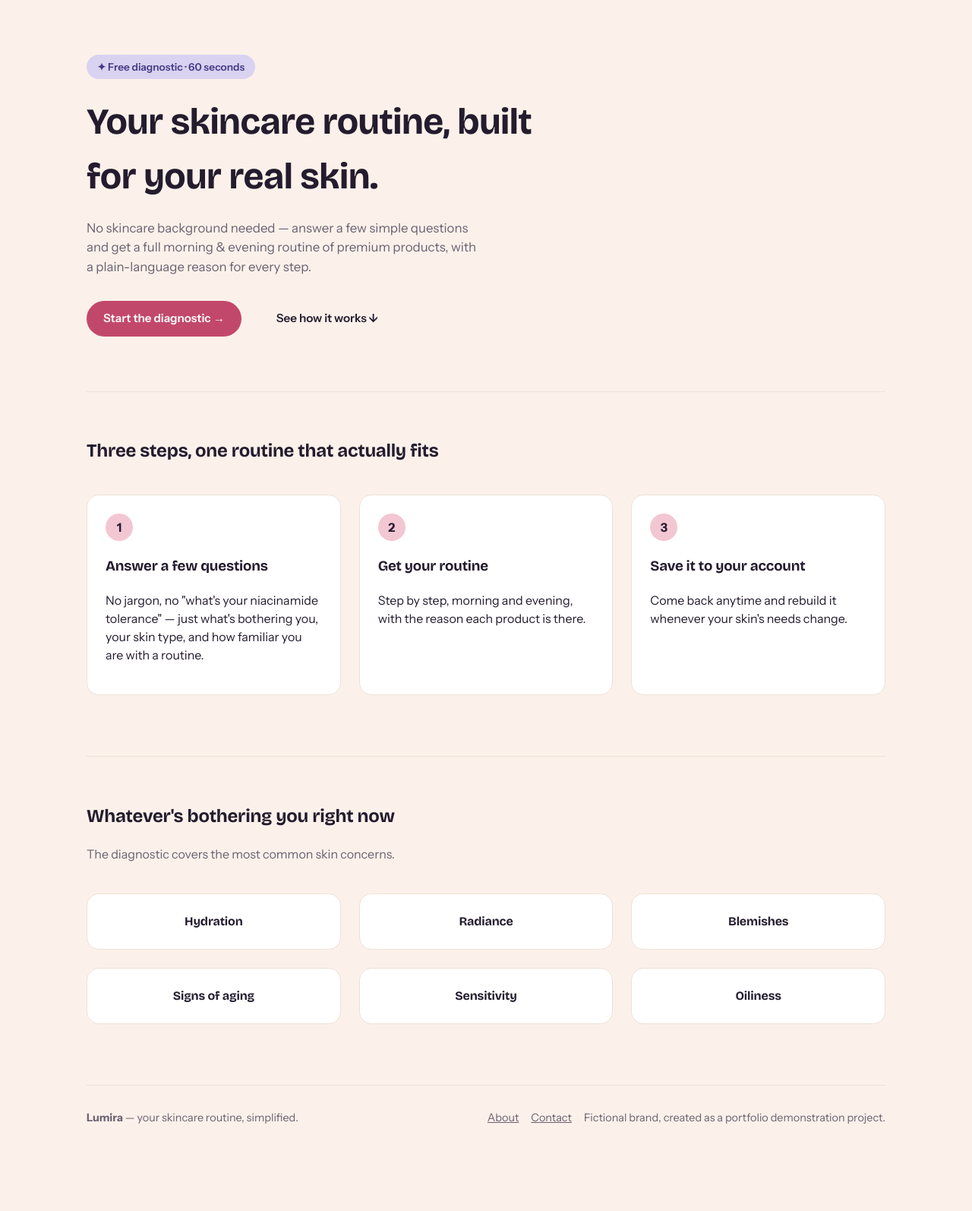
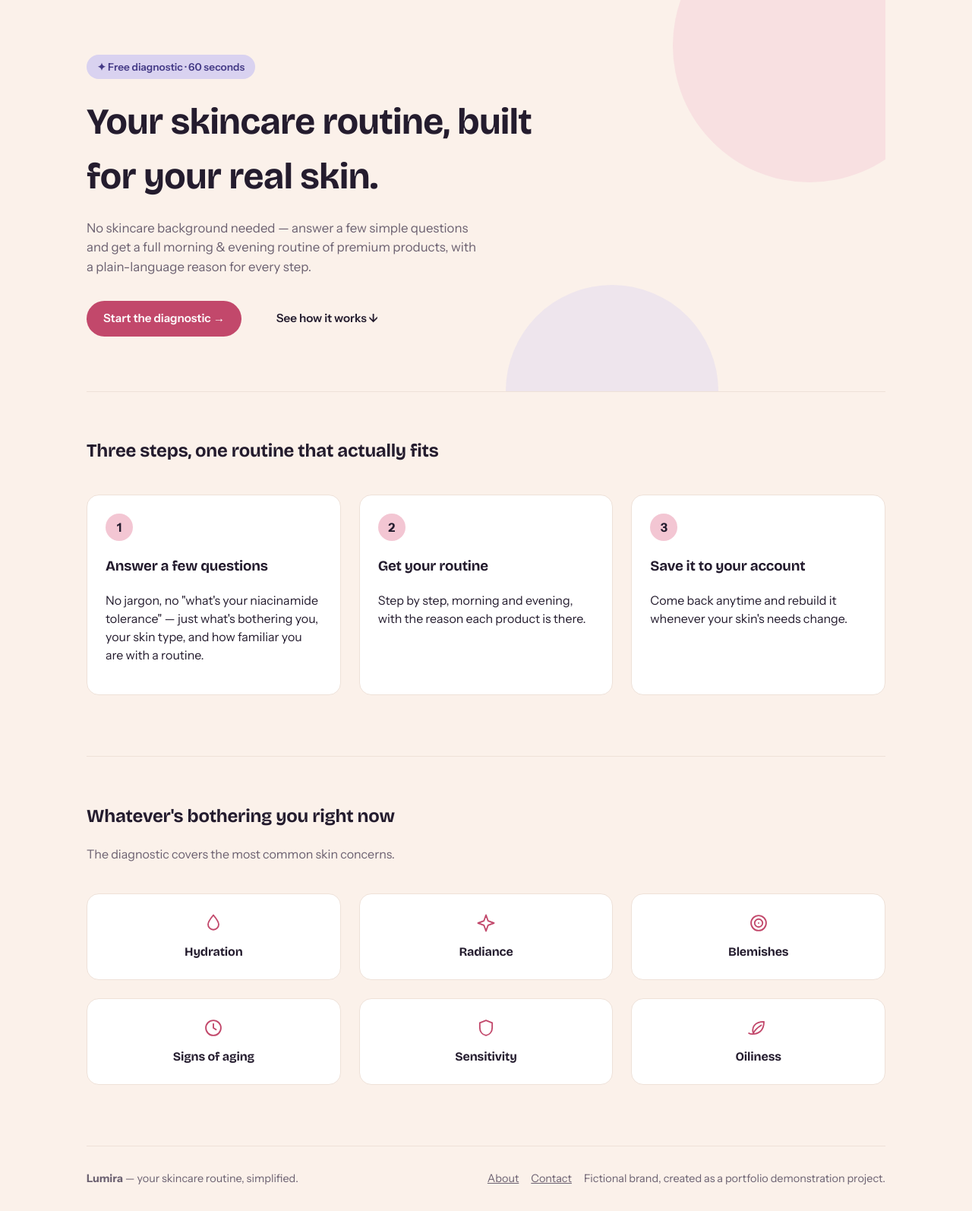
Before and after one commit to SanduAndreea22/Lumira, a Django app: page / in a window 1280 px wide. Shown: the part 88-1682 px from the top of the page at 76% size. Before the commit the page ends 1567 px from the top, so only its background shows below. Run offline with Django 5.2, Linux system fonts and the light colour scheme; data comes from the database, SQL or seed files in the repository.

Commit message:
Implement the quick-win ideas from the attractiveness audit
- Render Concern.icon as inline stroke-based SVGs (droplet, sparkle,
  target, clock, shield, leaf) on the homepage concern grid and the
  diagnostic quiz's concern step, via a small _icon.html partial and a
  dict_get template filter.
- Hover/lift + transitions on every card-like element (.card,
  .option-card, .step-card, .routine-list-item) and buttons.
- Decorative pastel circles behind the hero, matching the original mock.
- Animated progress bar and a scale/lift on selecting a quiz option.
- Contact page: a "you'll hear back from a real person" intro with an
  avatar, and quick subject pills (order / product question / other)
  backed by a new ContactMessage.subject field.
- Custom SVG favicon (the ✦ brand mark).

Verified with the full test suite (updated for the new subject field)
and Playwright screenshots of home/diagnostic/contact.

Co-Authored-By: Claude Sonnet 5 <noreply@anthropic.com>
Claude-Session: https://claude.ai/code/session_01U6Th1qndKyb7QLx1ng93nh

```diff
--- a/routines/admin.py
+++ b/routines/admin.py
@@ -57,5 +57,6 @@ class UserProfileAdmin(admin.ModelAdmin):
 
 @admin.register(ContactMessage)
 class ContactMessageAdmin(admin.ModelAdmin):
-    list_display = ("name", "email", "created_at")
-    readonly_fields = ("name", "email", "message", "created_at")
+    list_display = ("name", "email", "subject", "created_at")
+    list_filter = ("subject",)
+    readonly_fields = ("subject", "name", "email", "message", "created_at")
--- a/routines/models.py
+++ b/routines/models.py
@@ -165,6 +165,12 @@ class UserProfile(models.Model):
 
 
 class ContactMessage(models.Model):
+    class Subject(models.TextChoices):
+        ORDER = "order", "An order"
+        PRODUCT = "product", "A product question"
+        OTHER = "other", "Something else"
+
+    subject = models.CharField(max_length=20, choices=Subject.choices, default=Subject.OTHER)
     name = models.CharField(max_length=120)
     email = models.EmailField()
     message = models.TextField()
--- a/routines/templates/base.html
+++ b/routines/templates/base.html
@@ -4,6 +4,7 @@
   <meta charset="UTF-8">
   <meta name="viewport" content="width=device-width, initial-scale=1.0">
   <title>{% block title %}Lumira{% endblock %}</title>
+  <link rel="icon" type="image/svg+xml" href="{% static 'favicon.svg' %}">
   <link rel="preconnect" href="https://fonts.googleapis.com">
   <link href="https://fonts.googleapis.com/css2?family=Bricolage+Grotesque:wght@600;700;800&family=Instrument+Sans:wght@400;500;600;700&display=swap" rel="stylesheet">
   <link rel="stylesheet" href="{% static 'css/style.css' %}">
--- /dev/null
+++ b/routines/templates/routines/_icon.html
@@ -0,0 +1,13 @@
+{% if name == "droplet" %}
+<svg viewBox="0 0 24 24" fill="none" stroke="currentColor" stroke-width="1.6" stroke-linecap="round" stroke-linejoin="round"><path d="M12 3c3.5 4.2 6 7.6 6 10.5a6 6 0 1 1-12 0C6 10.6 8.5 7.2 12 3Z"/></svg>
+{% elif name == "sparkle" %}
+<svg viewBox="0 0 24 24" fill="none" stroke="currentColor" stroke-width="1.6" stroke-linecap="round" stroke-linejoin="round"><path d="M12 3l2.4 6.6L21 12l-6.6 2.4L12 21l-2.4-6.6L3 12l6.6-2.4L12 3Z"/></svg>
+{% elif name == "target" %}
+<svg viewBox="0 0 24 24" fill="none" stroke="currentColor" stroke-width="1.6"><circle cx="12" cy="12" r="8.5"/><circle cx="12" cy="12" r="4.5"/><circle cx="12" cy="12" r="0.8" fill="currentColor" stroke="none"/></svg>
+{% elif name == "clock" %}
+<svg viewBox="0 0 24 24" fill="none" stroke="currentColor" stroke-width="1.6" stroke-linecap="round" stroke-linejoin="round"><circle cx="12" cy="12" r="8.5"/><path d="M12 7.5V12l3 2"/></svg>
+{% elif name == "shield" %}
+<svg viewBox="0 0 24 24" fill="none" stroke="currentColor" stroke-width="1.6" stroke-linecap="round" stroke-linejoin="round"><path d="M12 3.5 19 6.3v5.4c0 4.6-3 7.9-7 8.8-4-0.9-7-4.2-7-8.8V6.3L12 3.5Z"/></svg>
+{% elif name == "leaf" %}
+<svg viewBox="0 0 24 24" fill="none" stroke="currentColor" stroke-width="1.6" stroke-linecap="round" stroke-linejoin="round"><path d="M6 18C4 12 7 5 18 5c0 11-7 14-13 14-2.5 0-4-1-4-1"/><path d="M6 18c2-4 4-6 9-9"/></svg>
+{% endif %}
--- a/routines/templates/routines/home.html
+++ b/routines/templates/routines/home.html
@@ -38,6 +38,7 @@
   <div class="concerns-grid">
     {% for concern in concerns %}
       <div class="card concern-card">
+        <div class="concern-icon">{% include "routines/_icon.html" with name=concern.icon %}</div>
         <h3 style="margin:0;font-size:1rem;">{{ concern.name }}</h3>
       </div>
     {% endfor %}
--- a/routines/views.py
+++ b/routines/views.py
@@ -58,17 +58,17 @@ def diagnostic_step(request, step_number):
             initial = {field_name: answers[field_name]}
         form = form_class(initial=initial)
 
-    return render(
-        request,
-        "routines/diagnostic_step.html",
-        {
-            "form": form,
-            "question": question,
-            "step_number": step_number,
-            "total_steps": len(STEPS),
-            "progress_pct": int(step_number / len(STEPS) * 100),
-        },
-    )
+    context = {
+        "form": form,
+        "field_name": field_name,
+        "question": question,
+        "step_number": step_number,
+        "total_steps": len(STEPS),
+        "progress_pct": int(step_number / len(STEPS) * 100),
+    }
+    if field_name == "concern":
+        context["concern_icons"] = {str(c.pk): c.icon for c in Concern.objects.all()}
+    return render(request, "routines/diagnostic_step.html", context)
 
 
 def _result_from_session(request):
--- a/static/css/style.css
+++ b/static/css/style.css
@@ -103,6 +111,40 @@ a {
 
 .hero {
   padding: 72px 0;
+  position: relative;
+  overflow: hidden;
+}
+
+.hero::before,
+.hero::after {
+  content: "";
+  position: absolute;
+  border-radius: 50%;
+  z-index: 0;
+  pointer-events: none;
+}
+
+.hero::before {
+  width: 360px;
+  height: 360px;
+  background: var(--pink);
+  opacity: 0.4;
+  top: -120px;
+  right: -80px;
+}
+
+.hero::after {
+  width: 280px;
+  height: 280px;
+  background: var(--lavender);
+  opacity: 0.4;
+  bottom: -140px;
+  right: 220px;
+}
+
+.hero > * {
+  position: relative;
+  z-index: 1;
 }
 
 .eyebrow {
@@ -169,6 +217,29 @@ a {
 
 .concern-card {
   text-align: center;
+}
+
+.concern-icon {
+  width: 28px;
+  height: 28px;
+  margin: 0 auto 12px;
+  color: var(--pink-dark);
+}
+
+.concern-icon svg {
+  width: 100%;
+  height: 100%;
+}
+
+.option-icon {
+  width: 26px;
+  height: 26px;
+  color: var(--pink-dark);
+}
+
+.option-icon svg {
+  width: 100%;
+  height: 100%;
 }
 
 section {
```
Also changed, not shown: other parts of static/css/style.css (+59 -0 lines), routines/forms.py (+9 -2 lines), routines/templates/routines/contact.html (+26 -6 lines), routines/templates/routines/diagnostic_step.html (+7 -1 lines), routines/templatetags/routines_extras.py (added, +8 -0 lines), routines/tests.py (+9 -2 lines), routines/migrations/0007_contactmessage_subject.py (added), routines/templatetags/__init__.py (added), static/favicon.svg (added).
